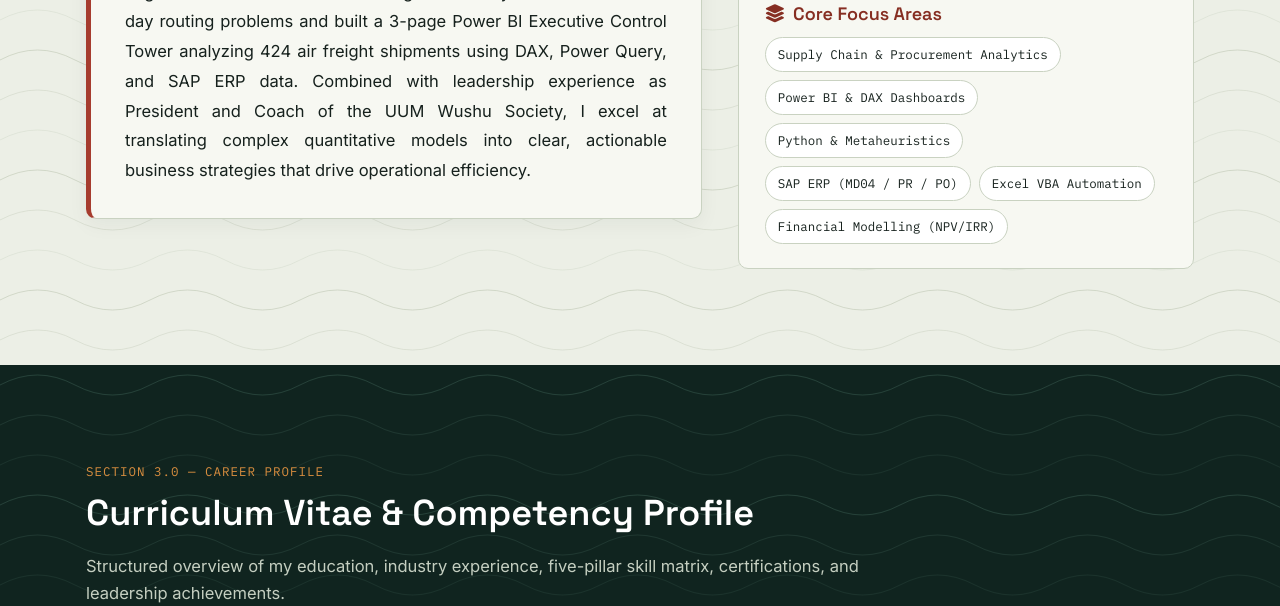
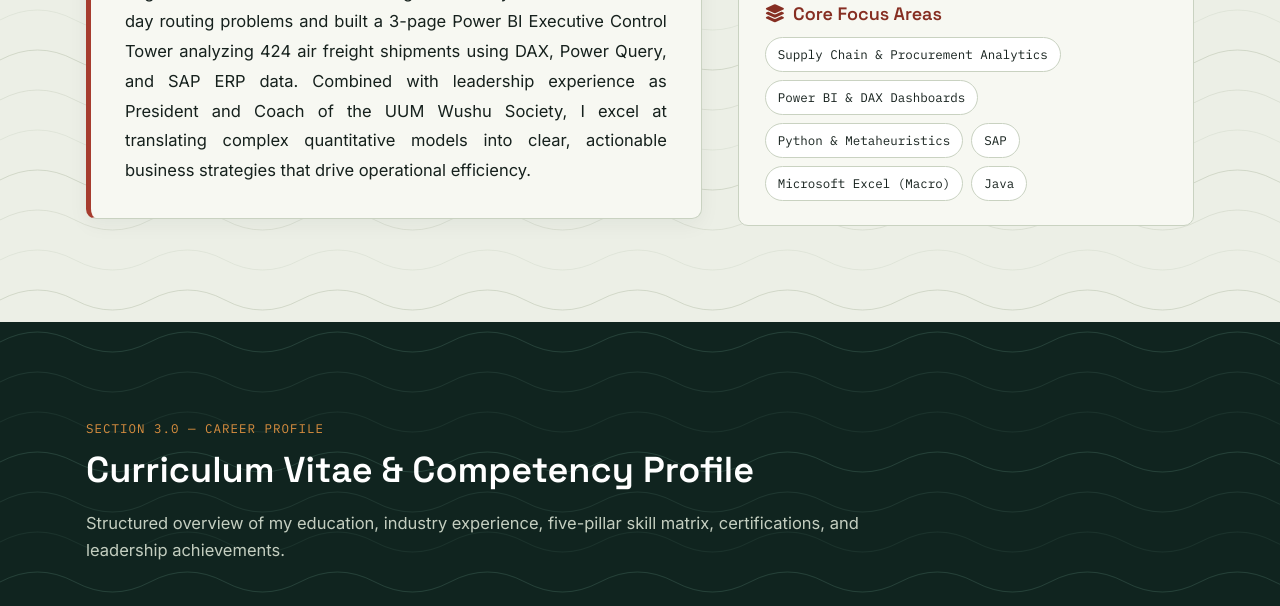
Before and after one commit to Limxy-yu/E-portfolio, a plain HTML site: page index.html in a window 1280 px wide. Shown: the part 1280-1886 px from the top of the page. Drawn offline with Linux system fonts and the light colour scheme.

Commit message:
Update index.html

```diff
--- a/index.html
+++ b/index.html
@@ -134,9 +134,9 @@
             <li>Supply Chain &amp; Procurement Analytics</li>
             <li>Power BI &amp; DAX Dashboards</li>
             <li>Python &amp; Metaheuristics</li>
-            <li>SAP ERP (MD04 / PR / PO)</li>
-            <li>Excel VBA Automation</li>
-            <li>Financial Modelling (NPV/IRR)</li>
+            <li>SAP</li>
+            <li>Microsoft Excel (Macro)</li>
+            <li>Java</li>
           </ul>
         </div>
       </div>
```
